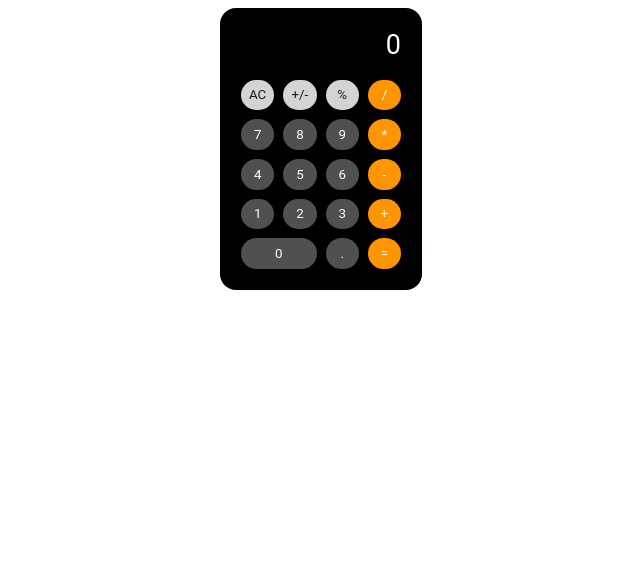
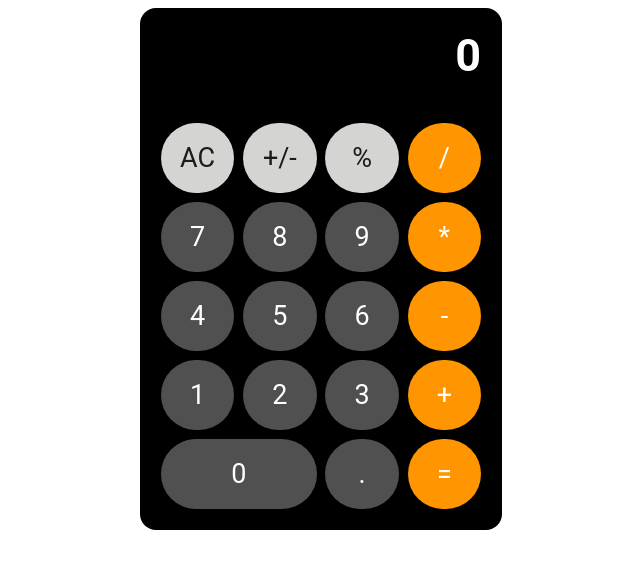
Before and after one commit to bhwk/web-calc, a plain HTML site: page index.html in a window 1280 px wide. Shown: the whole page, without its empty margins (319-959 px from the left). Drawn offline with Linux system fonts and the light colour scheme.

Commit message:
Increase element sizes

```diff
--- a/style.css
+++ b/style.css
@@ -20,8 +20,8 @@ body{
     border-radius: 1em;
     grid-template-columns: repeat(4, 1fr);
     justify-content: center;
-    width: 10em;
-    height: 15em;
+    width: 20em;
+    height: 30em;
     gap:1ch;
     padding:1em;
 }
@@ -31,14 +31,16 @@ body{
     grid-column: span 4;
     text-align: end;
     width:1fr;
-    font-size:3ch;
+    font-weight: bold;
+    font-size:5ch;
 }
 
 
 button{
     color:white;
-    border-radius: 2em;
+    border-radius: 4em;
     border-color:transparent;
+    font-size:3ch;
 }
 
 .grid-span-2{
```
